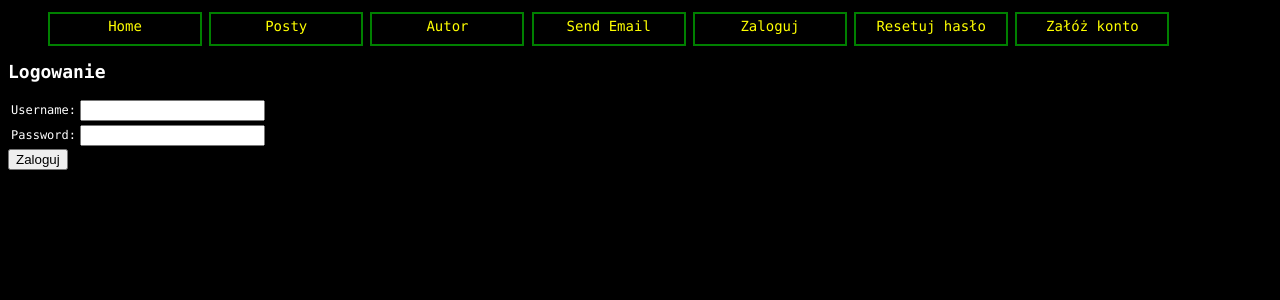
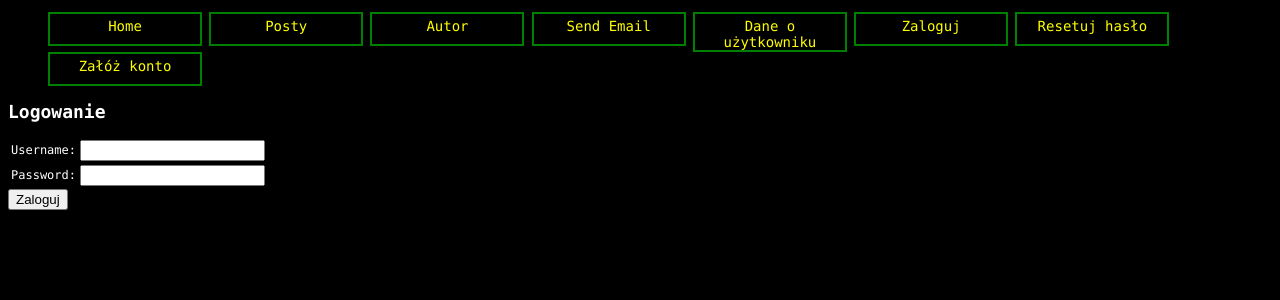
Before and after one commit to SlawekMaciejewski/Django_test, a Django app: page /account/login/ in a window 1280 px wide. Shown: the top 300 px of the page. Run offline with Django 3.2, Linux system fonts and the light colour scheme.

Commit message:
Add decorator login_required

```diff
--- a/account/urls.py
+++ b/account/urls.py
@@ -1,8 +1,11 @@
 from django.urls import path
+from django.contrib.auth.decorators import login_required # dzięki temu przenosi nas do logowania jak nie jesteśmy zalogowani
 from . import views
 
 urlpatterns = [
     path('login/', views.log_in, name='login'),
     path('signup/', views.SignUp.as_view(), name='signup'),
-    path('my_account/', views.UserView.as_view(), name='my_account'),
+    # path('my_account/', views.UserView.as_view(), name='my_account'),
+    path('my_account/', login_required(views.UserView.as_view()), name='my_account'),
+
 ]
--- a/templates/news/base.html
+++ b/templates/news/base.html
@@ -14,10 +14,11 @@
         <li><a href="{% url 'post_list' %}">Posty</a></li>
         <li><a href="{% url 'author' %}">Autor</a></li>
         <li><a href="{% url 'send_email' %}">Send Email</a></li>
+        <li><a href="{% url 'my_account' %}">Dane o użytkowniku</a></li>
         {% if user.is_authenticated %}
             <li><a href="{% url 'logout' %}">Wyloguj</a></li>
             <li><a href="{% url 'password_reset' %}">Resetuj hasło</a></li>
-            <li><a href="{% url 'my_account' %}">Dane o użytkowniku</a></li>
+            <li><a href="{% url 'my_account' %}">Dane o użytkowniku</a></li> <! potrzebne kiedy nie używamy login_required>
             <p>Hello {{ user.username }}</p>
         {% else %}
             <li><a href="{% url 'login' %}">Zaloguj</a></li>
```
